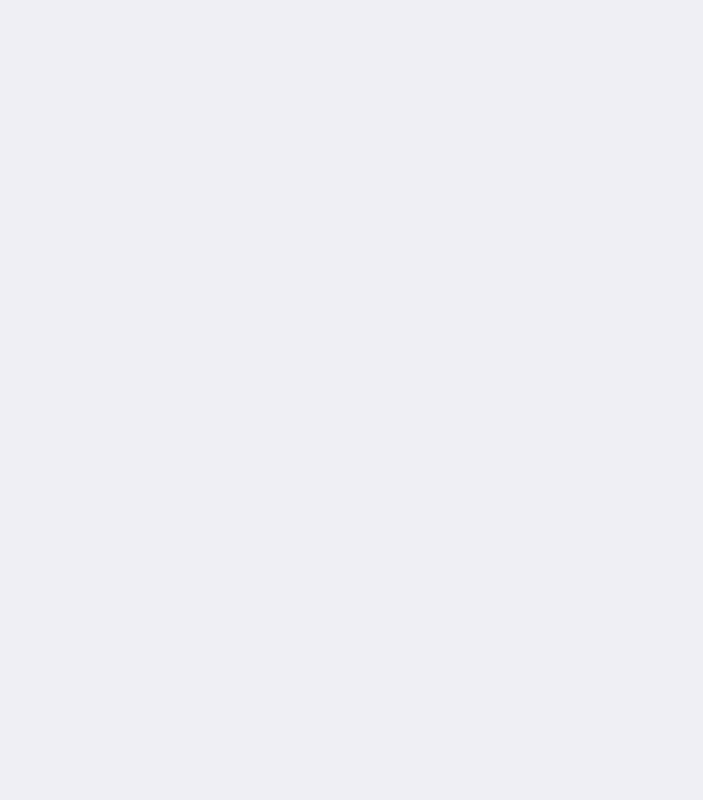
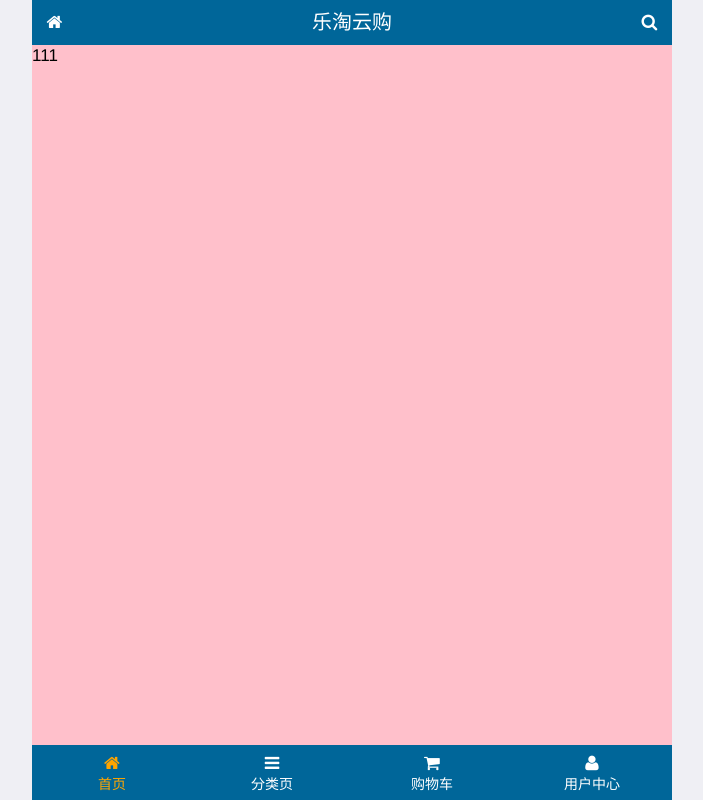
Before and after one commit to Anneyou/-, a website: page public/front/index.html in a window 1280 px wide. Shown: the whole page, without its empty margins (288-991 px from the left). Drawn offline with Linux system fonts and the light colour scheme.

Commit message:
页面公共部分结构和样式--完成

```diff
--- /dev/null
+++ b/public/front/css/common.css
@@ -0,0 +1,89 @@
+html,body{
+  width: 100%;
+  height: 100%;
+}
+.lt_container{
+  width: 100%;
+  height: 100%;
+  padding-top: 45px;
+  padding-bottom: 55px;
+  max-width: 640px;
+  min-width: 320px;
+  margin: 0 auto;
+  position: relative;
+}
+.lt_header{
+  height: 45px;
+  width: 100%;
+  background-color: #006699;
+  position: absolute;
+  top: 0;
+  left: 0;
+  padding: 0 45px;
+}
+.lt_header h3{
+  margin: 0;
+  padding: 0;
+  text-align: center;
+  font-size: 20px;
+  line-height: 45px;
+  font-weight: normal;
+  color: #fff;
+}
+.icon_left,
+.icon_right{
+  display: block;
+  width: 45px;
+  height: 45px;
+  text-align: center;
+  line-height: 45px;
+  color: #fff;
+  position: absolute;
+  top: 0;
+}
+.icon_left{
+  left: 0;
+}
+.icon_right{
+  right: 0;
+}
+.lt_main{
+  width: 100%;
+  height: 100%;
+  background-color: pink;
+}
+.lt_footer{
+  width: 100%;
+  height: 55px;
+  background-color: #006699;
+}
+.lt_footer ul{
+  margin: 0;
+  padding: 0;
+  list-style: none;
+}
+.lt_footer ul li{
+  float: left;
+  width: 25%;
+  text-align: center;
+}
+.lt_footer ul li a{
+  display: block;
+  width: 100%;
+  height: 100%;
+  padding-top: 8px;
+}
+.lt_footer ul li a{
+  color: #fff;
+}
+.lt_footer ul li a p{
+  padding: 0;
+  margin: 0;
+  color: #fff;
+}
+.lt_footer ul li a.current{
+  color: orange;
+}
+.lt_footer ul li a.current p{
+  color: orange;
+}
--- a/public/front/index.html
+++ b/public/front/index.html
@@ -8,15 +8,57 @@
   <meta http-equiv="X-UA-Compatible" content="ie=edge">
   <link rel="stylesheet" href="./lib/mui/css/mui.css">
   <link rel="stylesheet" href="./lib/fa/css/font-awesome.css">
+  <link rel="stylesheet" href="./css/common.css">
   <link rel="icon" href="favicon.ico">
 </head>
 <body>
     <!-- sui, 妹子ui, layui, mui -->
     <div class="lt_container">
-      <div class="lt_header"></div>
-      <div class="lt_main"></div>
-      <div class="lt_footer"></div>
+      <div class="lt_header">
+        <a href="#" class="icon_left">
+          <i class="fa fa-home"></i>
+        </a>
+        <h3>乐淘云购</h3>
+        <a href="#" class="icon_right">
+          <i class="fa fa-search"></i>
+        </a>
+      </div>
+      <div class="lt_main">111</div>
+      <div class="lt_footer">
+        <ul>
+          <li>
+            <a href="#" class="current">
+              <i class="fa fa-home"></i>
+              <p>首页</p>
+            </a>
+          </li>
+          <li>
+            <a href="#">
+              <i class="fa fa-bars"></i>
+              <p>分类页</p>
+            </a>
+          </li>
+          <li>
+            <a href="#">
+              <i class="fa fa-shopping-cart"></i>
+              <p>购物车</p>
+            </a>
+          </li>
+          <li>
+            <a href="#">
+              <i class="fa fa-user"></i>
+              <p>用户中心</p>
+            </a>
+          </li>
+        </ul>
+      </div>
     </div>
 
+
+<script src="./lib/zepto/zepto.min.js"></script>
+<script src="./lib/mui/js/mui.js"></script>
+<script src="./lib/artTemplate/template-web.js"></script>
+<script src="./js/common.js"></script>
+<script src="./js/index.js"></script>
 </body>
 </html>
```
